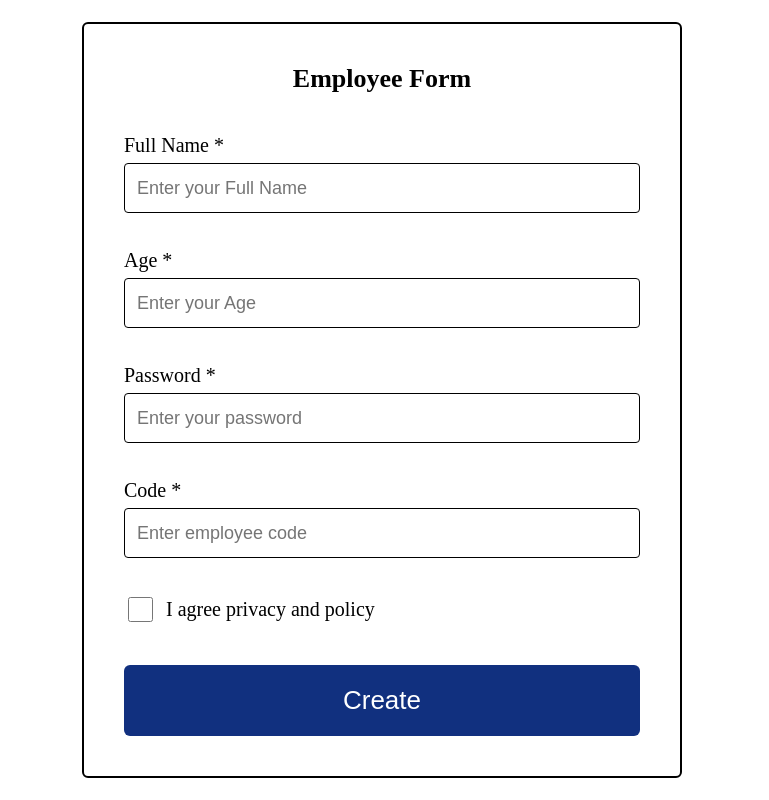
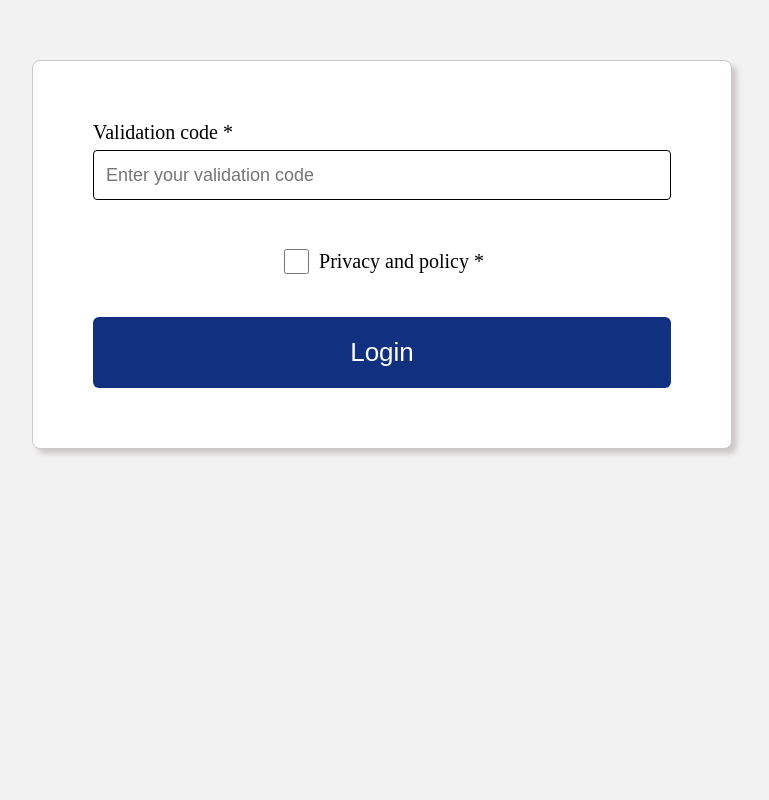
Before and after one commit to Artur-FE/react_ts, a React (Vite) app: page / in a window 1280 px wide. Shown: the whole page, without its empty margins (258-1027 px from the left). Built offline with nearby package versions, Linux system fonts and the light colour scheme.

Commit message:
homework15

```diff
--- a/src/App.tsx
+++ b/src/App.tsx
@@ -1,3 +1,4 @@
+
 import GlobalStyles from "./styles/GlobalStyles"
 
 /* eslint-disable @typescript-eslint/no-unused-vars */
@@ -22,7 +23,8 @@ import GlobalStyles from "./styles/GlobalStyles"
 // import Homework10 from "./homeworks/Homework10/Homework10"
 // import Homework11 from "./homeworks/Homework11/Homework11"
 // import Homework12 from "./homeworks/Homework12/Homework12"
-import Homework14 from "./homeworks/Homework14/Homework14"
+// import Homework14 from "./homeworks/Homework14/Homework14"
+import Homework15 from "./homeworks/Homework15/Homework15"
 
 
 
@@ -47,7 +49,8 @@ function App() {
       {/* <Homework12 /> */}
       {/* <Lesson13 /> */}
       {/* <Lesson14 /> */}
-      <Homework14 />
+      {/* <Homework14 /> */}
+      <Homework15/>
     </>
   )
 }
--- /dev/null
+++ b/src/components/CheckBox/CheckBox.tsx
@@ -0,0 +1,34 @@
+import {
+  CheckBoxContainer,
+  CheckBoxComponent,
+  Label,
+  ErrorMessage,
+  CheckBoxWrapper,
+} from "./styles";
+import { CheckBoxProps } from "./types";
+
+function CheckBox({
+  name,
+  checked,
+  id,
+  onChange,
+  label,
+  error,
+}: CheckBoxProps) {
+  return (
+    <CheckBoxContainer>
+      <CheckBoxWrapper>
+        <CheckBoxComponent
+          name={name}
+          type="checkbox"
+          checked={checked}
+          id={id}
+          onChange={onChange}
+        />
+        <Label htmlFor={id}>{label}</Label>
+      </CheckBoxWrapper>
+      <ErrorMessage>{error}</ErrorMessage>
+    </CheckBoxContainer>
+  );
+}
+export default CheckBox;
--- /dev/null
+++ b/src/components/CheckBox/styles.ts
@@ -0,0 +1,31 @@
+import styled from "@emotion/styled";
+
+export const CheckBoxContainer = styled.div`
+display: flex;
+flex-direction: column;
+`;
+
+export const CheckBoxWrapper = styled.div`
+display: flex;
+flex-direction: row;
+justify-content: center;
+align-items: center;
+`;
+
+export const CheckBoxComponent = styled.input`
+display: flex;
+width: 25px;
+height: 25px;
+margin-right: 10px;
+`
+export const Label = styled.label`
+font-size: 20px;
+`;
+
+export const ErrorMessage = styled.div`
+display: flex;
+flex-direction: column;
+height: 20px;
+font-size: 18px;
+color: red;
+`;
--- /dev/null
+++ b/src/components/CheckBox/types.ts
@@ -0,0 +1,11 @@
+import { ChangeEvent } from "react";
+
+export interface CheckBoxProps {
+    name: string,
+    id?: string,
+    checked?: boolean,
+    onChange?: (event: ChangeEvent<HTMLInputElement>) => void,
+    label?: string
+    error?: string
+
+}
--- /dev/null
+++ b/src/homeworks/Homework15/Homework15.tsx
@@ -0,0 +1,62 @@
+import { useFormik } from "formik";
+import * as Yup from "yup";
+import Button from "../../components/Button/Button";
+import CheckBox from "../../components/CheckBox/CheckBox";
+import Input from "../../components/Input/Input";
+import { FormWrapper, Homework15Container } from "./styles";
+import { Homework15Types } from "./types";
+
+function Homework15() {
+  const schema = Yup.object().shape({
+    validationCode: Yup.number()
+      .required("Enter your validation code")
+      .typeError("Code must be a number")
+      .test(
+        "length",
+        "Code must be a 6 symbols",
+        (value) => String(value).length === 6
+      ),
+    checkbox: Yup.boolean()
+      .oneOf([true], "You must accept the Privacy and Policy")
+      .typeError("You must accept the Privacy and Policy"),
+  });
+
+  const formik = useFormik({
+    initialValues: {
+      validationCode: "",
+      checkbox: false,
+    } as Homework15Types,
+    validationSchema: schema,
+    onSubmit: () => {
+      console.log("Вы успешно вошли");
+    },
+  });
+
+  return (
+    <Homework15Container>
+      <FormWrapper onSubmit={formik.handleSubmit}>
+        <Input
+          name="validationCode"
+          id="validation_code"
+          label="Validation code *"
+          placeholder="Enter your validation code"
+          type="number"
+          value={formik.values.validationCode}
+          onChange={formik.handleChange}
+          error={formik.errors.validationCode}
+        />
+        <CheckBox
+          name="checkbox"
+          id="checkbox_id"
+          label="Privacy and policy *"
+          checked={formik.values.checkbox}
+          onChange={formik.handleChange}
+          error={formik.errors.checkbox}
+        />
+        <Button name="Login" type="submit" />
+      </FormWrapper>
+    </Homework15Container>
+  );
+}
+
+export default Homework15;
--- /dev/null
+++ b/src/homeworks/Homework15/styles.ts
@@ -0,0 +1,24 @@
+import styled from "@emotion/styled";
+
+export const Homework15Container = styled.div`
+display: flex;
+flex-direction: column;
+flex: 1;
+align-items: center;
+gap: 40px;
+padding: 60px;
+background-color: rgb(242, 242, 242);
+`;
+
+export const FormWrapper = styled.form`
+display: flex;
+flex-direction: column;
+align-items: center;
+width: 700px;
+gap: 20px;
+padding: 60px;
+border: 1px solid rgb(205, 201, 201);
+border-radius: 8px;
+box-shadow: 5px 5px 5px rgb(205, 201, 201);
+background-color: rgb(255, 255, 255);
+`;
--- /dev/null
+++ b/src/homeworks/Homework15/types.ts
@@ -0,0 +1,4 @@
+export interface Homework15Types{
+    validationCode: string,
+    checkbox: boolean
+}
```
